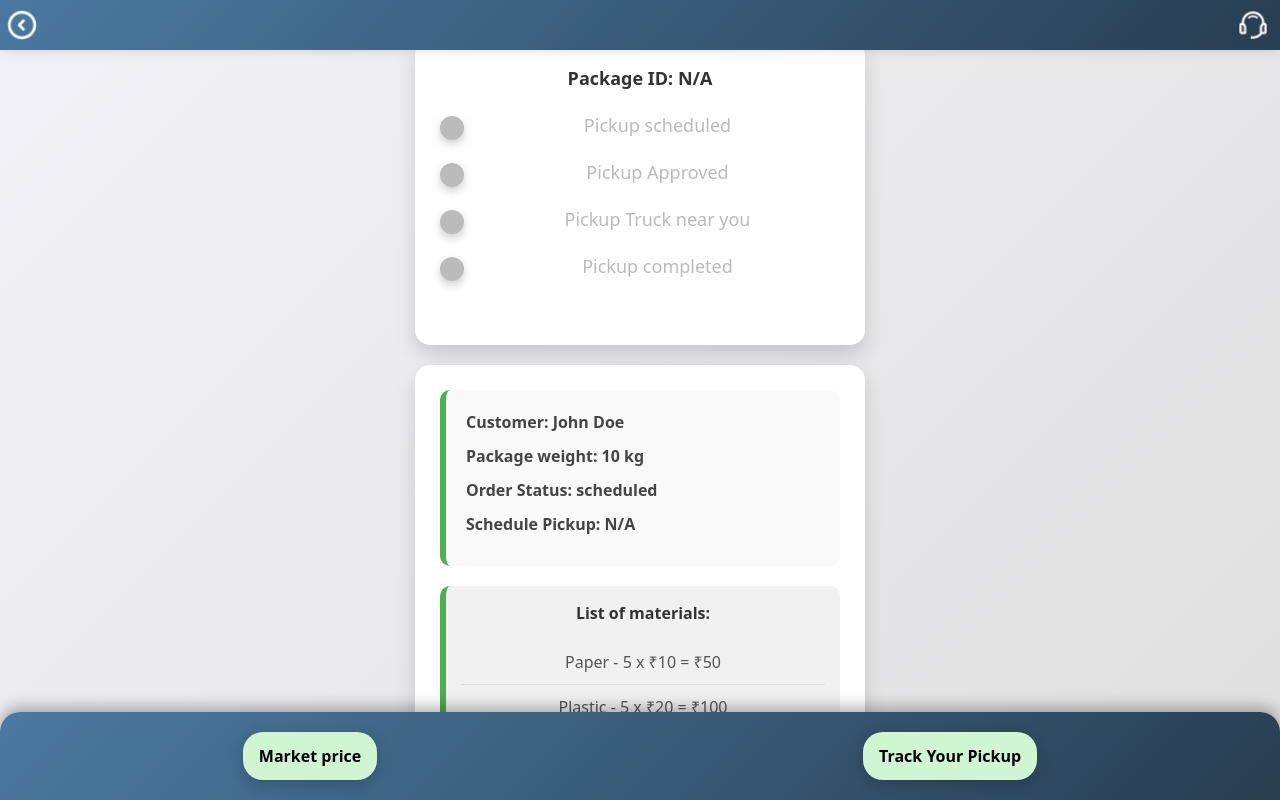
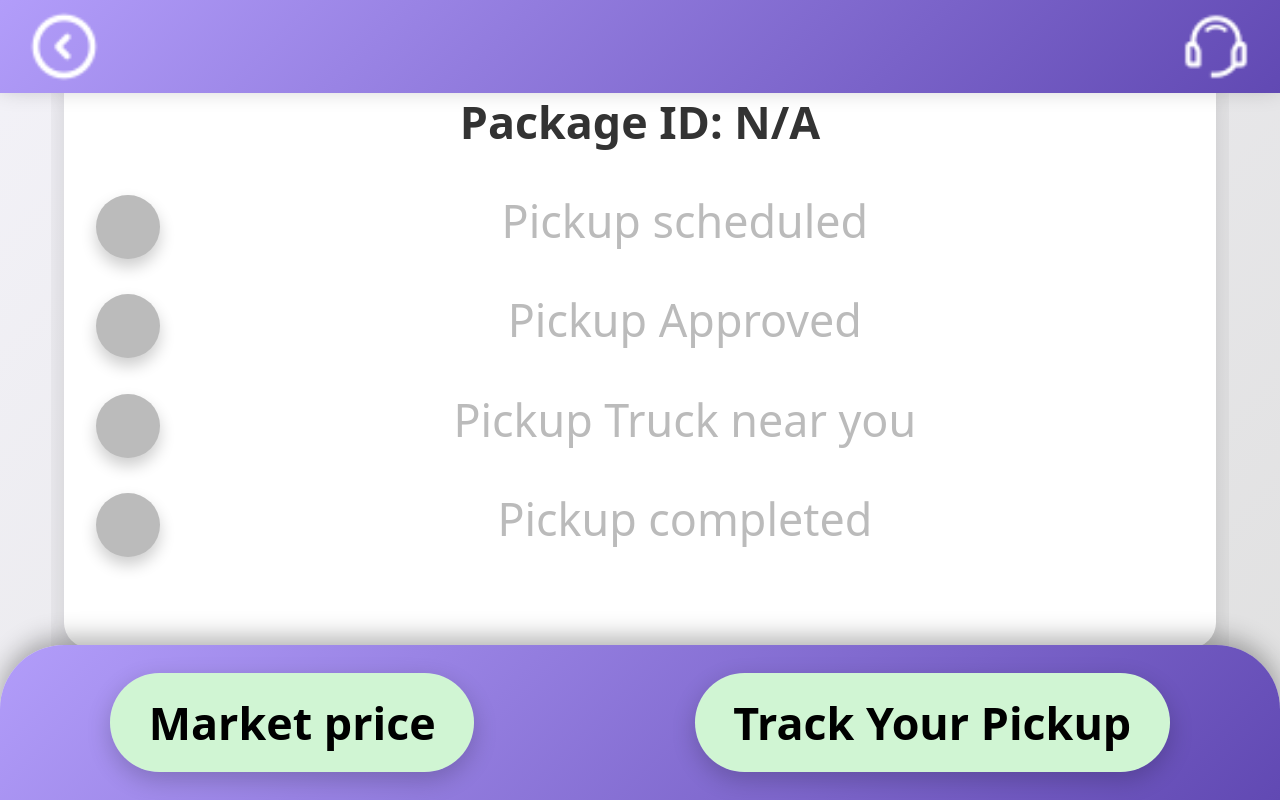
Before and after one commit to saikirangadupathi/user, a React (Create React App) app: page /pickup-order-status in a window 1280 px wide. Built offline with nearby package versions, Linux system fonts and the light colour scheme; no server answers.

Commit message:
Update pickupOrderStatus.js

```diff
--- a/src/pickupOrderStatus.js
+++ b/src/pickupOrderStatus.js
@@ -5,14 +5,19 @@ import Modal from 'react-modal';
 import Map, { Marker, Source, Layer } from 'react-map-gl';
 import 'mapbox-gl/dist/mapbox-gl.css';
 import axios from 'axios';
-
 import BackArrow from './back.png';
 
 import Support from './support.png';
 
+import { Phone, ChatDots } from 'react-bootstrap-icons'; // Import icons
+
 const mapboxAccessToken = 'pk.eyJ1IjoiZ3NhaXRlamEwMDEiLCJhIjoiY2x5a3MyeXViMDl3NjJqcjc2OHQ3NTVoNiJ9.b5q6xpWN2yqeaKTaySgcBQ';
 
 const truckIconUrl = './truck.png';
+
+
+
+
 
 const PickupOrderStatus = ({ cancelOrder }) => {
   const location = useLocation();
@@ -34,6 +39,12 @@ const PickupOrderStatus = ({ cancelOrder }) => {
   const [orderStatus, setOrderStatus] = useState('');
 
   const [isSupportModalOpen, setIsSupportModalOpen] = useState(false);
+  const [showAnimation, setShowAnimation] = useState(false); // New state for managing the animation display
+
+  const [pickupAgent, setPickupAgent] = useState(null);
+  const [pickupInstructions, setPickupInstructions] = useState('');
+  const [needHelp, setNeedHelp] = useState('');
+
 
   const toggleSupportModal = () => {
     setIsSupportModalOpen(!isSupportModalOpen);
@@ -52,6 +63,23 @@ const PickupOrderStatus = ({ cancelOrder }) => {
     };
     fetchOrderStatus();
   }, [orderInfo.Id]);
+
+  useEffect(() => {
+    const fetchPickupAgent = async () => {
+      try {
+        const res = await axios.get(`https://recycle-backend-lflh.onrender.com/api/scrap-buyers/${orderInfo.pickupAgentId}`, {
+          headers: { Authorization: `Bearer ${localStorage.getItem('token')}` },
+        });
+        setPickupAgent(res.data);
+        console.log('agentt',res.data);
+      } catch (error) {
+        console.error('Error fetching pickup agent:', error);
+      }
+    };
+
+    fetchPickupAgent();
+  }, [orderInfo.pickupAgentId]);
+
 
   useEffect(() => {
     navigator.geolocation.getCurrentPosition((position) => {
@@ -95,7 +123,12 @@ const PickupOrderStatus = ({ cancelOrder }) => {
       });
       cancelOrder(orderInfo.Id);
       setIsConfirmModalOpen(false);
+      setShowAnimation(true); // Show the animation
+
+      setTimeout(() => {
+        setShowAnimation(false); // Hide the animation after 4 seconds
         navigate('/pickup-list');
+      }, 4000);
     } catch (error) {
       console.error('Error deleting order:', error);
       alert('Failed to cancel the order. Please try again.');
@@ -115,7 +148,7 @@ const PickupOrderStatus = ({ cancelOrder }) => {
   };
 
   const isCompleted = (status) => {
-    const statusOrder = ['scheduled', 'approved','Pending', 'in Progress', 'completed'];
+    const statusOrder = ['scheduled', 'approved', 'Pending', 'in Progress', 'completed'];
     return statusOrder.indexOf(orderStatus) >= statusOrder.indexOf(status);
   };
 
@@ -123,11 +156,19 @@ const PickupOrderStatus = ({ cancelOrder }) => {
     return orderInfo.cart.reduce((total, item) => total + item.quantity * item.price, 0);
   };
 
-
-
-
   return (
     <Container>
+      {showAnimation && (
+        <FullScreenAnimation>
+          <iframe
+            src="https://lottie.host/embed/b28a773d-db49-4d4f-828c-e1ba9de2dd83/ZyFCAHwfO1.json?loop=false&autoplay=true"
+            width="100%"
+            height="100%"
+            frameBorder="0"
+            title="Lottie Animation"
+          ></iframe>
+        </FullScreenAnimation>
+      )}
       <Content>
         <Header>
           <StyledBackArrow src={BackArrow} alt="Back" onClick={() => navigate(-1)} />
@@ -142,6 +183,46 @@ const PickupOrderStatus = ({ cancelOrder }) => {
             <StatusItem $completed={isCompleted('completed')} $pulsating={isCompleted('completed')}>Pickup completed</StatusItem>
           </StatusList>
         </StatusContainer>
+
+        <DeliveryPartnerContainer>
+            <ProfileImage src={pickupAgent?.profileImgUrl || 'default-profile.png'} alt="Pickup Agent" />
+            <AgentInfo>
+              <ContactIcons>
+              <IconButton onClick={() => window.location.href = `tel:${pickupAgent?.contact?.phonee}`}>
+                  <Phone />
+                </IconButton>
+                <IconButton onClick={() => window.location.href = `sms:${pickupAgent?.phone}`}>
+                  <ChatDots />
+                </IconButton>
+              </ContactIcons>
+              <Detail>Name: {pickupAgent?.name}</Detail>
+              <Detail>Location: {pickupAgent?.location?.address}</Detail>
+              <Detail>Reviews: {pickupAgent?.reviews}</Detail>
+              <Detail>Operational Hours: {pickupAgent?.operationalHours}</Detail>
+            </AgentInfo>
+        </DeliveryPartnerContainer>
+
+          <PickupInstructionsContainer>
+            <SectionHeader>Pickup Instructions</SectionHeader>
+            <InstructionsInput
+              type="text"
+              value={pickupInstructions}
+              onChange={(e) => setPickupInstructions(e.target.value)}
+              placeholder="Enter any special instructions for pickup"
+            />
+          </PickupInstructionsContainer>
+
+          <NeedHelpContainer>
+            <SectionHeader>Need Help?</SectionHeader>
+            <NeedHelpInput
+              type="text"
+              value={needHelp}
+              onChange={(e) => setNeedHelp(e.target.value)}
+              placeholder="Describe your issue or question"
+            />
+          </NeedHelpContainer>
+
+
         <OrderDetails>
           <DetailContainer>
             <Detail>Customer: {orderInfo.name || 'N/A'}</Detail>
@@ -149,6 +230,9 @@ const PickupOrderStatus = ({ cancelOrder }) => {
             <Detail>Order Status: {orderInfo.status || 'N/A'}</Detail>
             <Detail>Schedule Pickup: {orderInfo.schedulePickup || 'N/A'}</Detail>
           </DetailContainer>
+
+          <PickupSummary>
+            <SectionHeader>Pickup Summary</SectionHeader>
             <MaterialsContainer>
               <MaterialsHeader>List of materials:</MaterialsHeader>
               <MaterialsList>
@@ -158,6 +242,8 @@ const PickupOrderStatus = ({ cancelOrder }) => {
               </MaterialsList>
               <TotalPrice>Est. Total Price: ₹{calculateTotalPrice()}</TotalPrice>
             </MaterialsContainer>
+          </PickupSummary>
+
         </OrderDetails>
       </Content>
       <Footer>
@@ -173,11 +259,11 @@ const PickupOrderStatus = ({ cancelOrder }) => {
             backgroundColor: 'transparent',
           },
           content: {
-            top: '50px',        // Positioned 40px from the top of the viewport
-            right: '10px',      // Positioned near the right edge of the viewport
+            top: '50px',
+            right: '10px',
             bottom: 'auto',
             left: 'auto',
-            transform: 'none',  // Remove any translate transformations
+            transform: 'none',
             padding: '0',
             width: '150px',
             borderRadius: '10px',
@@ -247,7 +333,7 @@ const PickupOrderStatus = ({ cancelOrder }) => {
         contentLabel="Confirm Cancel Order"
         style={{
           overlay: {
-                  backgroundColor: 'rgba(0, 0, 0, 0.75)', // Dark semi-transparent overlay
+            backgroundColor: 'rgba(0, 0, 0, 0.75)',
           },
           content: {
             top: '50%',
@@ -255,11 +341,11 @@ const PickupOrderStatus = ({ cancelOrder }) => {
             right: 'auto',
             bottom: 'auto',
             transform: 'translate(-50%, -50%)',
-                  width: '50%', // Adjusted width for a better visual balance
+            width: '50%',
             padding: '10px',
-                  borderRadius: '12px', // Softer rounded corners
-                  boxShadow: '0 10px 30px rgba(0, 0, 0, 0.2)', // Deeper shadow for a floating effect
-                  backgroundColor: '#f9f9f9', // Soft background color
+            borderRadius: '12px',
+            boxShadow: '0 10px 30px rgba(0, 0, 0, 0.2)',
+            backgroundColor: '#f9f9f9',
             border: 'none',
           },
         }}
@@ -270,13 +356,11 @@ const PickupOrderStatus = ({ cancelOrder }) => {
           <CancelButton onClick={handleCloseConfirmModal}>No</CancelButton>
         </ButtonContainer>
       </Modal>
-
     </Container>
   );
 };
 
-export default PickupOrderStatus
-
+export default PickupOrderStatus;
 
 const Container = styled.div`
   display: flex;
@@ -285,9 +369,10 @@ const Container = styled.div`
   justify-content: flex-start;
   height: 100vh;
   background: linear-gradient(135deg, #f3f2f8 0%, #e0e0e0 100%);
-  padding: 20px;
+  padding: 2vh 4vw;
   box-sizing: border-box;
   overflow: hidden;
+  position: relative;
 `;
 
 const Content = styled.div`
@@ -297,27 +382,27 @@ const Content = styled.div`
   justify-content: flex-start;
   width: 100%;
   overflow-y: auto;
-  padding-bottom: 100px;
+  padding-bottom: 10vh;
 `;
 
 const Header = styled.div`
   display: flex;
-  min-height: 34px;
+  min-height: 5vh;
   justify-content: space-between;
   width: 100%;
-  padding: 10px 0;
+  padding: 1vh 0;
   position: fixed;
   top: 0;
-  background: linear-gradient(135deg, #4b79a1 0%, #283e51 100%);
-  padding: 8px 0;
-  box-shadow: 0 -5px 15px rgba(0, 0, 0, 0.3);
+  background: linear-gradient(135deg, #b29dfa 0%, #6149b3 100%);
+  padding: 1vh 0;
+  box-shadow: 0 -1vh 3vh rgba(0, 0, 0, 0.3);
   z-index: 1100;
 `;
 
 const SupportIcon = styled.img`
-  width: 34px;
-  height: 34px;
-  margin-right: 10px;
+  width: 6vw;
+  height: 6vw;
+  margin-right: 2vw;
   cursor: pointer;
   transition: transform 0.3s ease;
 
@@ -328,19 +413,19 @@ const SupportIcon = styled.img`
 
 const SupportModalContainer = styled(Modal)`
   position: absolute;
-  top: 50px;
-  right: 10px;
+  top: 7vh;
+  right: 2vw;
   background-color: white;
-  border-radius: 10px;
+  border-radius: 2vw;
   box-shadow: 0 4px 15px rgba(0, 0, 0, 0.2);
-  padding: 15px;
-  width: 150px;
+  padding: 3vh;
+  width: 35vw;
   z-index: 1000;
 `;
 
 const ModalOption = styled.div`
-  padding: 10px;
-  font-size: 16px;
+  padding: 2vh;
+  font-size: 3.5vw;
   cursor: pointer;
   color: #333;
   transition: background-color 0.3s ease;
@@ -355,9 +440,9 @@ const ModalOption = styled.div`
 `;
 
 const StyledBackArrow = styled.img`
-  width: 34px;
-  height: 34px;
-  margin-left: 5px;
+  width: 6vw;
+  height: 6vw;
+  margin-left: 2vw;
   color: whitesmoke;
   cursor: pointer;
   transition: transform 0.3s ease;
@@ -366,8 +451,6 @@ const StyledBackArrow = styled.img`
     transform: scale(1.2);
   }
 `;
-
-
 
 const pulsate = keyframes`
   0% {
@@ -384,68 +467,55 @@ const pulsate = keyframes`
   }
 `;
 
-const ProfileButton = styled.button`
-  background: none;
-  border: none;
-  font-size: 24px;
-  cursor: pointer;
-  color: #4b4b4b;
-  transition: color 0.3s ease;
-
-  &:hover {
-    color: #1a73e8;
-  }
-`;
-
 const StatusContainer = styled.div`
   background-color: #ffffff;
-  border-radius: 15px;
-  box-shadow: 0 10px 20px rgba(0, 0, 0, 0.15);
+  border-radius: 2vw;
+  box-shadow: 0 2vh 4vh rgba(0, 0, 0, 0.15);
   width: 100%;
-  max-width: 450px;
-  padding: 25px;
-  margin-top: 20px;
+  max-width: 90vw;
+  padding: 4vh;
+  margin-top: 5vh;
 `;
 
 const PackageId = styled.div`
-  font-size: 18px;
+  font-size: 3.5vw;
   font-weight: bold;
-  margin-bottom: 15px;
+  margin-bottom: 3vh;
   color: #333;
 `;
 
 const StatusList = styled.div`
   display: flex;
   flex-direction: column;
-  margin: 20px 0;
+  margin: 4vh 0;
 `;
 
 const StatusItem = styled.div`
-  font-size: 18px;
+  font-size: 3.5vw;
   color: ${props => (props.$completed ? '#4caf50' : '#bbb')};
   position: relative;
-  padding-left: 35px;
-  margin-bottom: 20px;
+  padding-left: 7vw;
+  margin-bottom: 4vh;
 
   &:before {
     content: '';
     position: absolute;
     left: 0;
-    top: 4px;
-    width: 24px;
-    height: 24px;
+    top: 1vh;
+    width: 5vw;
+    height: 5vw;
     border-radius: 50%;
     background-color: ${props => (props.$completed ? '#4caf50' : '#bbb')};
-    box-shadow: 0 4px 10px rgba(0, 0, 0, 0.2);
+    box-shadow: 0 1vh 2vh rgba(0, 0, 0, 0.2);
   }
 
   &:after {
     content: '';
     position: absolute;
-    left: 11px;
-    top: 25px;
-    width: 2px;
-    height: 40px;
+    left: 2.5vw;
+    top: 6vh;
+    width: 0.5vw;
+    height: 8vh;
     background-color: ${props => (props.$completed ? '#4caf50' : '#bbb')};
     display: ${props => (props.$completed ? 'block' : 'none')};
   }
@@ -455,15 +525,14 @@ const StatusItem = styled.div`
   }
 `;
 
-
 const OrderDetails = styled.div`
   background-color: #ffffff;
-  border-radius: 15px;
-  box-shadow: 0 10px 20px rgba(0, 0, 0, 0.15);
+  border-radius: 2vw;
+  box-shadow: 0 2vh 4vh rgba(0, 0, 0, 0.15);
   width: 100%;
-  max-width: 450px;
-  padding: 25px;
-  margin-top: 20px;
+  max-width: 90vw;
+  padding: 4vh;
+  margin-top: 5vh;
   display: flex;
   flex-direction: column;
 `;
@@ -472,31 +541,24 @@ const DetailContainer = styled.div`
   display: flex;
   flex-direction: column;
   align-items: flex-start;
-  padding: 20px;
+  padding: 4vh;
   background-color: #f9f9f9;
-  border-left: 6px solid #4caf50;
-  margin-bottom: 20px;
-  border-radius: 10px;
-`;
-
-const Detail = styled.div`
-  font-size: 16px;
-  margin-bottom: 10px;
-  font-weight: bold;
-  color: #444;
+  border-left: 1vw solid #4caf50;
+  margin-bottom: 4vh;
+  border-radius: 2vw;
 `;
 
 const MaterialsContainer = styled.div`
-  padding: 15px;
+  padding: 3vh;
   background-color: #f1f1f1;
-  border-left: 6px solid #4caf50;
-  border-radius: 10px;
+  border-left: 1vw solid #4caf50;
+  border-radius: 2vw;
 `;
 
 const MaterialsHeader = styled.div`
-  font-size: 16px;
+  font-size: 3.5vw;
   font-weight: bold;
-  margin-bottom: 15px;
+  margin-bottom: 3vh;
   color: #333;
 `;
 
@@ -507,8 +569,8 @@ const MaterialsList = styled.ul`
 `;
 
 const MaterialItem = styled.li`
-  font-size: 16px;
-  padding: 10px 0;
+  font-size: 3.5vw;
+  padding: 2vh 0;
   border-bottom: 1px solid #ddd;
   color: #555;
 
@@ -518,8 +580,8 @@ const MaterialItem = styled.li`
 `;
 
 const TotalPrice = styled.li`
-  font-size: 16px;
-  padding: 10px 0;
+  font-size: 3.5vw;
+  padding: 2vh 0;
   font-weight: bold;
   color: #000;
 `;
@@ -530,29 +592,29 @@ const Footer = styled.div`
   width: 100%;
   position: fixed;
   bottom: 0;
-  background: linear-gradient(135deg, #4b79a1 0%, #283e51 100%);
-  padding: 8px 0;
-  box-shadow: 0 -5px 15px rgba(0, 0, 0, 0.3);
-  border-top-left-radius: 20px;
-  border-top-right-radius: 20px;
+  background: linear-gradient(135deg, #b29dfa 0%, #6149b3 100%);
+  padding: 1.5vh 0;
+  box-shadow: 0 -1vh 3vh rgba(0, 0, 0, 0.3);
+  border-top-left-radius: 5vw;
+  border-top-right-radius: 5vw;
 `;
 
 const FooterButton = styled.button`
   background: linear-gradient(135deg, #d0f5d3 0%, #d0f5d3 100%);
   border: none;
-  font-size: 16px;
+  font-size: 3.5vw;
   font-weight: bold;
   color: black;
-  margin: 12px;
+  margin: 2vh 1vw;
   cursor: pointer;
-  padding: 12px 16px;
-  border-radius: 20px;
+  padding: 2vh 3vw;
+  border-radius: 5vw;
   transition: background-color 0.3s ease, transform 0.2s ease;
-  box-shadow: 0 4px 15px rgba(0, 0, 0, 0.2);
+  box-shadow: 0 1vh 3vh rgba(0, 0, 0, 0.2);
 
   &:hover {
     background: linear-gradient(135deg, #ff6a3d 0%, #fe8c71 100%);
-    transform: translateY(-3px);
+    transform: translateY(-1vh);
   }
 
   &:active {
@@ -560,19 +622,18 @@ const FooterButton = styled.button`
   }
 `;
 
-
 const CloseButton = styled.button`
   background: none;
   border: none;
-  font-size: 16px;
+  font-size: 3.5vw;
   color: #333;
   cursor: pointer;
-  padding: 10px 20px;
-  border-radius: 5px;
+  padding: 2vh 3vw;
+  border-radius: 2vw;
   transition: background-color 0.3s ease;
   position: absolute;
-  top: 10px;
-  right: 10px;
+  top: 2vh;
+  right: 2vw;
 
   &:hover {
     background-color: #f2f2f2;
@@ -580,31 +641,31 @@ const CloseButton = styled.button`
 `;
 
 const ConfirmText = styled.p`
-  font-size: 18px;
+  font-size: 3.5vw;
   text-align: center;
-  margin-bottom: 20px;
+  margin-bottom: 3vh;
   color: #333;
 `;
 
 const ButtonContainer = styled.div`
   display: flex;
   justify-content: space-around;
-  margin-top: 10px;
+  margin-top: 2vh;
 `;
 
 const ConfirmButton = styled.button`
   background-color: #4caf50;
   color: white;
   border: none;
-  border-radius: 5px;
-  padding: 10px 20px;
+  border-radius: 2vw;
+  padding: 2vh 3vw;
   cursor: pointer;
   transition: background-color 0.3s ease, transform 0.2s ease;
-  box-shadow: 0 4px 10px rgba(0, 0, 0, 0.1);
+  box-shadow: 0 1vh 3vh rgba(0, 0, 0, 0.1);
 
   &:hover {
     background-color: #45a049;
-    transform: translateY(-2px);
+    transform: translateY(-1vh);
   }
 
   &:active {
@@ -616,15 +677,15 @@ const CancelButton = styled.button`
   background-color: #f44336;
   color: white;
   border: none;
-  border-radius: 5px;
-  padding: 10px 20px;
+  border-radius: 2vw;
+  padding: 2vh 3vw;
   cursor: pointer;
   transition: background-color 0.3s ease, transform 0.2s ease;
-  box-shadow: 0 4px 10px rgba(0, 0, 0, 0.1);
+  box-shadow: 0 1vh 3vh rgba(0, 0, 0, 0.1);
 
   &:hover {
     background-color: #e53935;
-    transform: translateY(-2px);
+    transform: translateY(-1vh);
   }
 
   &:active {
@@ -632,6 +693,137 @@ const CancelButton = styled.button`
   }
 `;
 
+const FullScreenAnimation = styled.div`
+  position: fixed;
+  top: 0;
+  left: 0;
+  width: 100%;
+  height: 100%;
+  background-color: white;
+  z-index: 1200; // Ensure it is above other content
+  display: flex;
+  align-items: center;
+  justify-content: center;
+`;
 
+const DeliveryPartnerContainer = styled.div`
+  display: flex;
+  align-items: center;
+  justify-content: space-between;
+  background-color: #ffffff;
+  border-radius: 2vw;
+  box-shadow: 0 1vh 3vh rgba(0, 0, 0, 0.1);
+  padding: 3vh;
+  margin: 5vh 0;
+  width: 100%;
+  max-width: 90vw;
+`;
 
-Modal.setAppElement('#root');
+const ProfileImage = styled.img`
+  width: 15vw;
+  height: 15vw;
+  border-radius: 50%;
+  object-fit: cover;
+  margin-right: 4vw;
+`;
+
+const Detail = styled.div`
+  font-size: 3.5vw;
+  color: #333;
+  margin-bottom: 1vh;
+
+  &:last-child {
+    margin-bottom: 0;
+  }
+`;
+
+const ContactIcons = styled.div`
+  display: flex;
+  align-items: center;
+  justify-content: flex-start;
+  margin-bottom: 2vh;
+`;
+
+const IconButton = styled.button`
+  background: none;
+  border: none;
+  margin-right: 3vw;
+  cursor: pointer;
+  font-size: 5vw;
+  color: #4caf50;
+
+  &:hover {
+    color: #388e3c;
+  }
+
+  &:focus {
+    outline: none;
+  }
+`;
+
+const SectionHeader = styled.h3`
+  font-size: 4vw;
+  font-weight: bold;
+  margin-bottom: 3vh;
+  color: #333;
+`;
+
+const AgentInfo = styled.div`
+  display: flex;
+  flex-direction: column;
+  align-items: flex-start;
+  padding: 4vh;
+  background-color: #f9f9f9;
+  border-left: 1vw solid #4caf50;
+  margin-bottom: 4vh;
+  border-radius: 2vw;
+`;
+
+const PickupInstructionsContainer = styled.div`
+  background-color: #ffffff;
+  border-radius: 2vw;
+  box-shadow: 0 2vh 4vh rgba(0, 0, 0, 0.15);
+  width: 100%;
+  max-width: 90vw;
+  padding: 4vh;
+  margin-top: 5vh;
+`;
+
+const InstructionsInput = styled.input`
+  width: 100%;
+  padding: 2vh;
+  font-size: 3.5vw;
+  margin-top: 2vh;
+  border-radius: 2vw;
+  border: 1px solid #ddd;
+`;
+
+const NeedHelpContainer = styled.div`
+  background-color: #ffffff;
+  border-radius: 2vw;
+  box-shadow: 0 2vh 4vh rgba(0, 0, 0, 0.15);
+  width: 100%;
+  max-width: 90vw;
+  padding: 4vh;
+  margin-top: 5vh;
+`;
+
+const NeedHelpInput = styled.textarea`
+  width: 100%;
+  padding: 2vh;
+  font-size: 3.5vw;
+  margin-top: 2vh;
+  border-radius: 2vw;
+  border: 1px solid #ddd;
+  resize: vertical;
+`;
+
+const PickupSummary = styled.div`
+  background-color: #ffffff;
+  border-radius: 2vw;
+  box-shadow: 0 2vh 4vh rgba(0, 0, 0, 0.15);
+  width: 100%;
+  max-width: 90vw;
+  padding: 4vh;
+  margin-top: 5vh;
+`;
```
Lines whose indentation alone changed are shown as unchanged.
